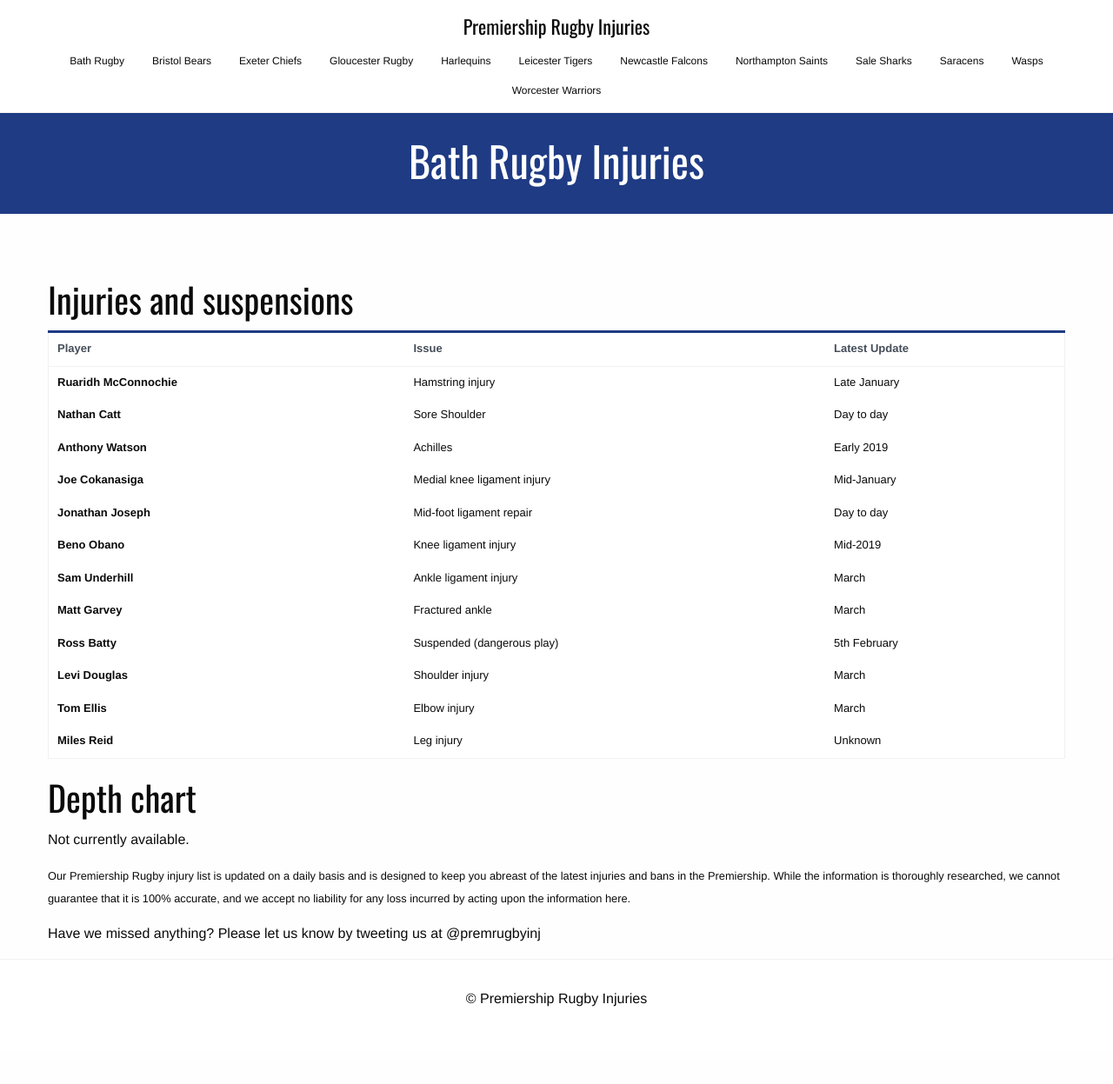
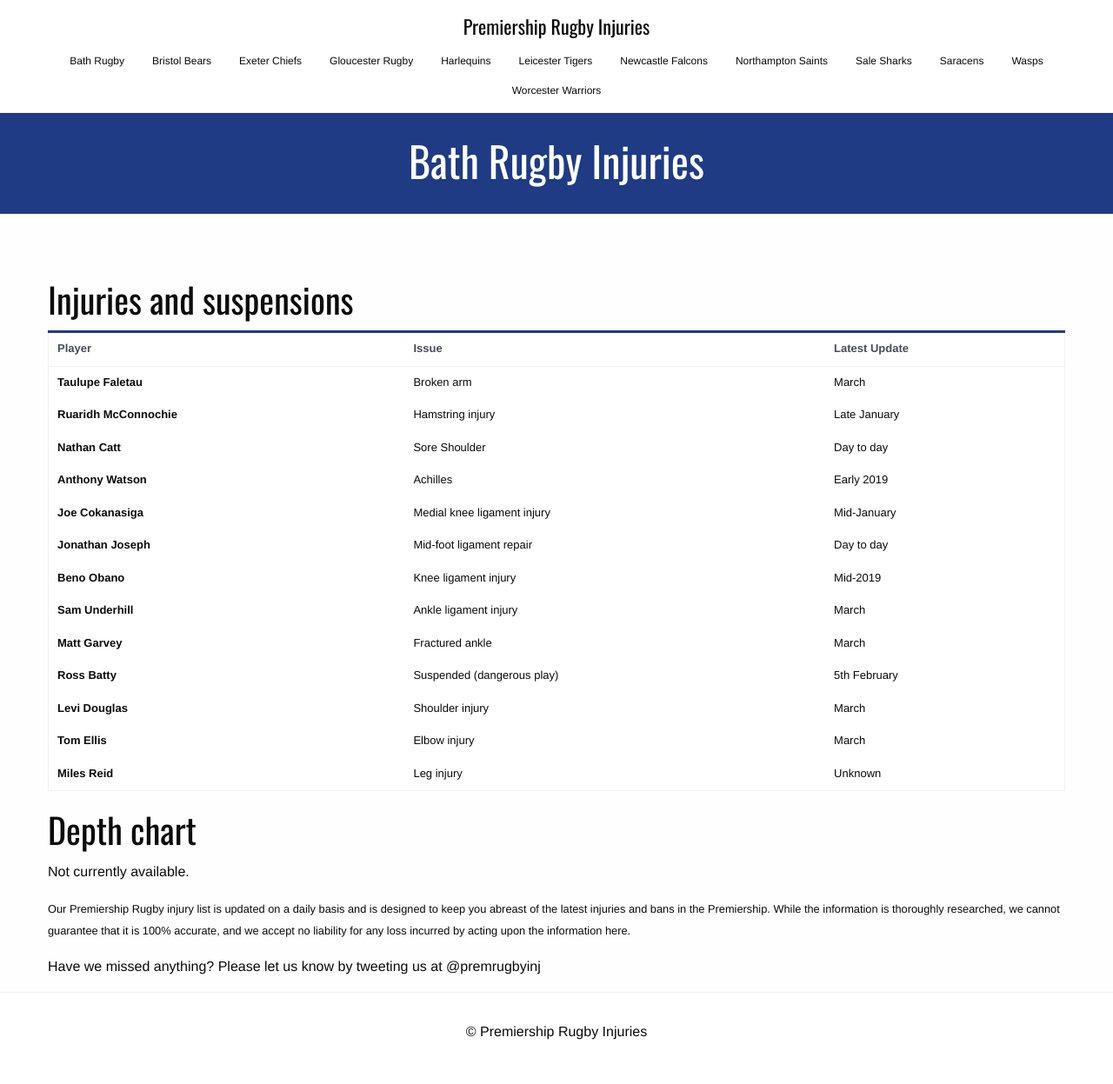
Before and after one commit to krussll/rugbyinjuries, a Jekyll site: the page built from teams/bath-rugby.html, in a window 1280 px wide. Shown: the whole page at 87% size. Built offline with Jekyll 4.4.1, drawn with Linux system fonts in a browser that asks for light colours; before the commit the page ends 1210 px from its top, so only the background shows below that.

Commit message:
Update injuries.yml

```diff
--- a/_data/injuries.yml
+++ b/_data/injuries.yml
@@ -1,5 +1,9 @@
 - name: "Bath Rugby"
   players:
+    - name: "Taulupe Faletau"
+      injury: "Broken arm"
+      expectedreturn: "March"
+      source: ""
     - name: "Ruaridh McConnochie"
       injury: "Hamstring injury"
       expectedreturn: "Late January"
```
